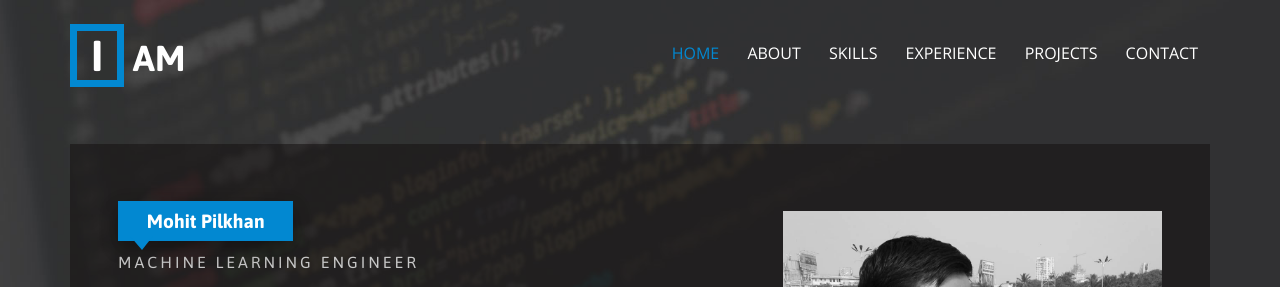
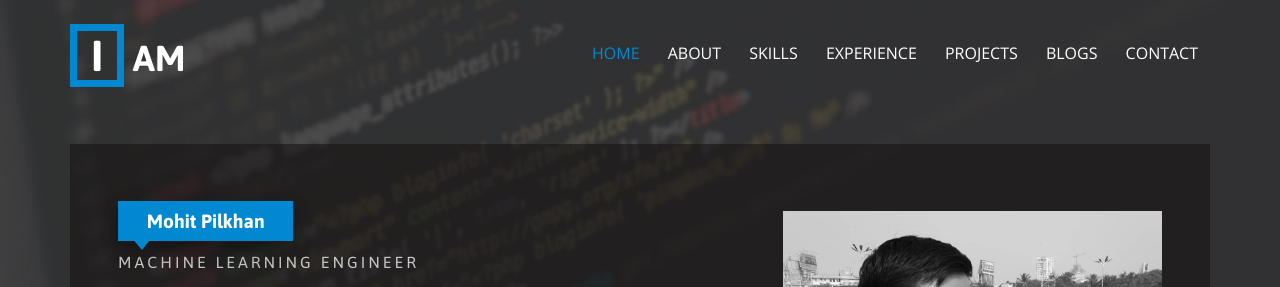
Before and after one commit to mahakal001/mahakal001.github.io, a plain HTML site: page portfolio/index.html in a window 1280 px wide. Shown: the top 287 px of the page. Drawn offline with nearby package versions, Linux system fonts and the light colour scheme; files whose address does not match are found by name.

Commit message:
Minor addition

```diff
--- a/portfolio/index.html
+++ b/portfolio/index.html
@@ -70,7 +70,9 @@ License URL: http://creativecommons.org/licenses/by/3.0/
                   <li><a class="scroll" data-hover="Skills" href="#services">Skills</a></li>
                   <li><a class="scroll" data-hover="Experience" href="#work">Experience</a></li>
                   <li><a class="scroll" data-hover="Projects" href="#blogs">Projects</a></li>
-                  <li><a class="scroll" data-hover="Contact" href="#contact">Contact</a></li>
+                  <li><a data-hover="BLOGS" href="https://medium.com/@mahakal001"  target="_blank"> Blogs</a></li>
+                  <li><a class="scroll" data-hover="Contact" href="#contact" >Contact</a></li>
+
                 </ul>
               </nav>
               <!-- script-for-menu -->
```
